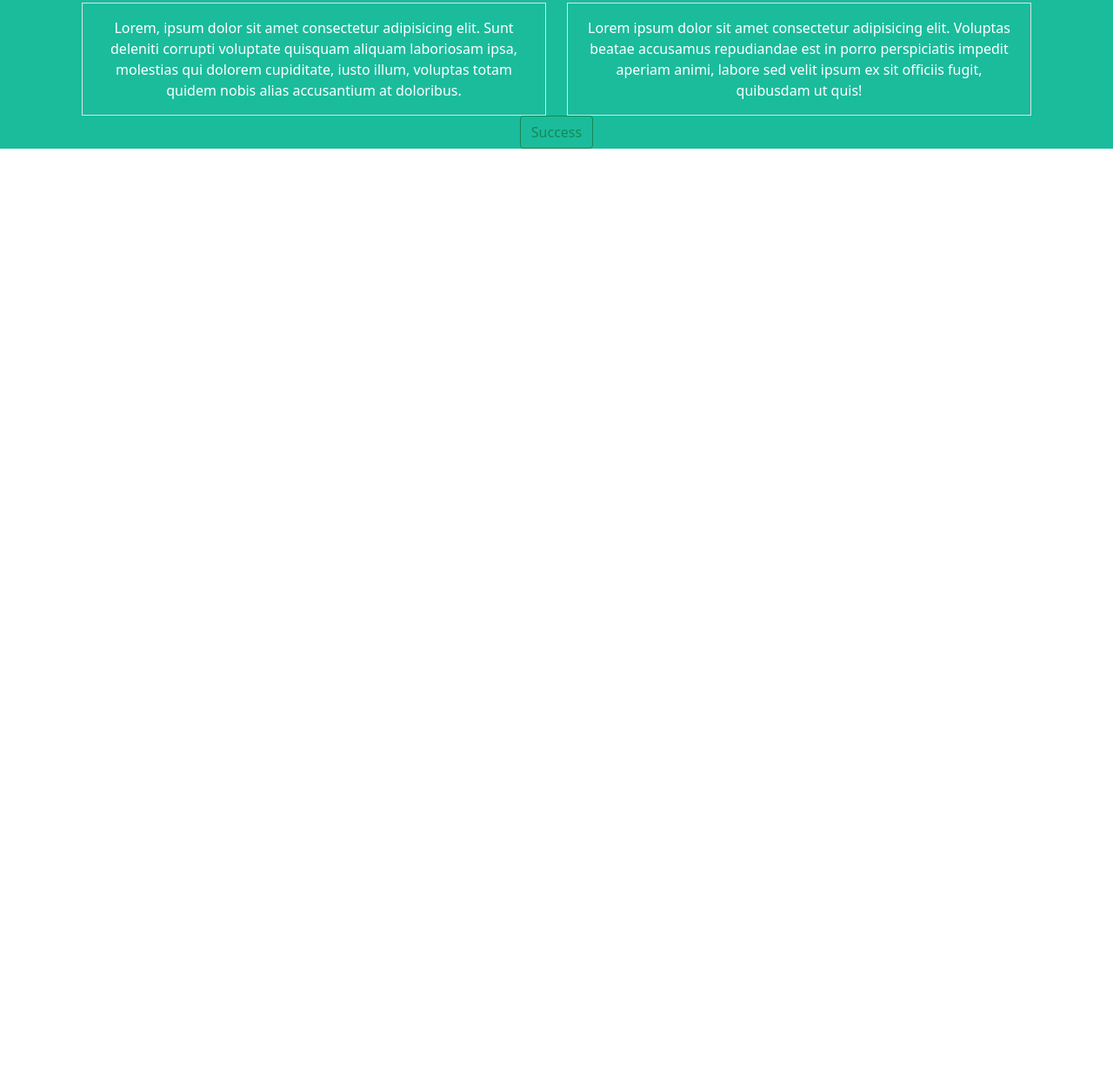
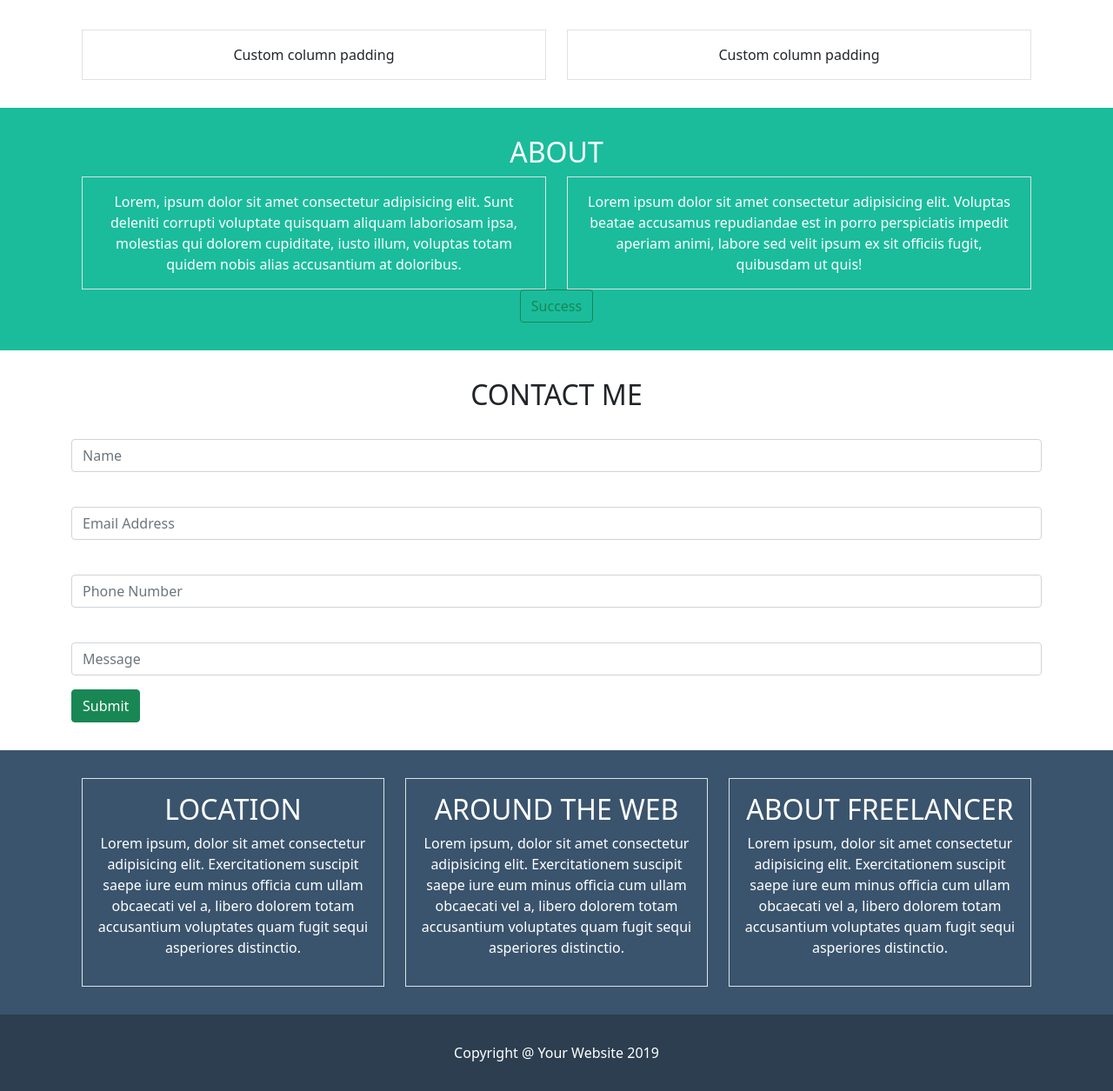
Before and after one commit to giovannimariaciclosi/html-css-bootstrap-freelancer, a plain HTML site: page index.html in a window 1280 px wide. Shown: the part 395-1650 px from the top of the page at 87% size. Before the commit the page ends 800 px from the top, so only its background shows below. Drawn offline with nearby package versions, Linux system fonts and the light colour scheme.

Commit message:
feat: exercise completed

```diff
--- a/css/style.css
+++ b/css/style.css
@@ -5,14 +5,37 @@
 .__navbar {
   background-color: #2c3e50;
   color: white;
+  padding: 2em 0;
 }
 
 .__main {
   background-color: #1abc9c;
   color: white;
+  padding: 2em 0;
+}
+
+.__portfolio {
+  padding: 2em 0;
 }
 
 .__about {
   background-color: #1abc9c;
   color: white;
+  padding: 2em 0;
 }
+
+.__contactme {
+  padding: 2em 0;
+}
+
+.__footer {
+  background-color: #3a546d;
+  color: white;
+  padding: 2em 0;
+}
+
+.__copyright {
+  background-color: #2c3e50;
+  color: white;
+  padding: 2em 0;
+}
--- a/index.html
+++ b/index.html
@@ -15,18 +15,20 @@
 
   <div class="container-fluid __navbar">
     <div class="container-xl">
-      <h2>START BOOTSTRAP</h2>
-        <div class="row justify-content-sm-end">
-          <div class="col-1">
+      <div class="d-flex align-items-center justify-content-between">
+        <h2>START BOOTSTRAP</h2>
+        <div class="row justify-content-sm-end text-center">
+          <div class="col-4">
             PORTFOLIO
           </div>
-          <div class="col-1">
+          <div class="col-4">
             ABOUT
           </div>
-          <div class="col-1">
+          <div class="col-4">
             CONTACT
           </div>
         </div>
+      </div>
     </div>
   </div>
 
@@ -70,7 +72,6 @@
   <div class="container-fluid __about">
     <div class="container-xl">
       <h2 class="text-center">ABOUT</h2>
-
       <div class="container overflow-hidden text-center">
         <div class="row gy-5">
           <div class="col-6">
@@ -87,6 +88,64 @@
     </div>
   </div>
 
+  <div class="container-fluid __contactme">
+    <div class="container-xl">
+      <h2 class="text-center">CONTACT ME</h2>
+      <form>
+        <div class="mb-3">
+          <label for="exampleFormControlInput1" class="form-label"></label>
+          <input type="name" class="form-control" id="exampleFormControlInput1" placeholder="Name">
+        </div>
+        <div class="mb-3">
+          <label for="exampleFormControlInput1" class="form-label"></label>
+          <input type="email" class="form-control" id="exampleFormControlInput1" placeholder="Email Address">
+        </div>
+        <div class="mb-3">
+          <label for="exampleFormControlInput1" class="form-label"></label>
+          <input type="number" class="form-control" id="exampleFormControlInput1" placeholder="Phone Number">
+        </div>
+        <div class="mb-3">
+          <label for="exampleFormControlInput1" class="form-label"></label>
+          <input type="message" class="form-control" id="exampleFormControlInput1" placeholder="Message">
+        </div>
+        <button type="submit" class="btn btn-success">Submit</button>
+      </form>
+    </div>
+  </div>
+
+  <div class="container-fluid __footer">
+    <div class="container-xl">
+      <div class="container overflow-hidden text-center">
+        <div class="row gy-5">
+          <div class="col-4">
+            <div class="p-3 border ">
+              <h2>LOCATION</h2>
+              <p>Lorem ipsum, dolor sit amet consectetur adipisicing elit. Exercitationem suscipit saepe iure eum minus officia cum ullam obcaecati vel a, libero dolorem totam accusantium voluptates quam fugit sequi asperiores distinctio.</p>
+            </div>
+          </div>
+          <div class="col-4">
+            <div class="p-3 border ">
+              <h2>AROUND THE WEB</h2>
+              <p>Lorem ipsum, dolor sit amet consectetur adipisicing elit. Exercitationem suscipit saepe iure eum minus officia cum ullam obcaecati vel a, libero dolorem totam accusantium voluptates quam fugit sequi asperiores distinctio.</p>
+            </div>
+          </div>
+          <div class="col-4">
+            <div class="p-3 border ">
+              <h2>ABOUT FREELANCER</h2>
+              <p>Lorem ipsum, dolor sit amet consectetur adipisicing elit. Exercitationem suscipit saepe iure eum minus officia cum ullam obcaecati vel a, libero dolorem totam accusantium voluptates quam fugit sequi asperiores distinctio.</p>
+            </div>
+          </div>
+        </div>
+      </div>
+    </div>
+  </div>
+
+  <div class="container-fluid __copyright">
+    <div class="container-xl text-center">
+      Copyright @ Your Website 2019
+    </div>
+  </div>
+
 
 
   <!-- bootstrap script -->
```
